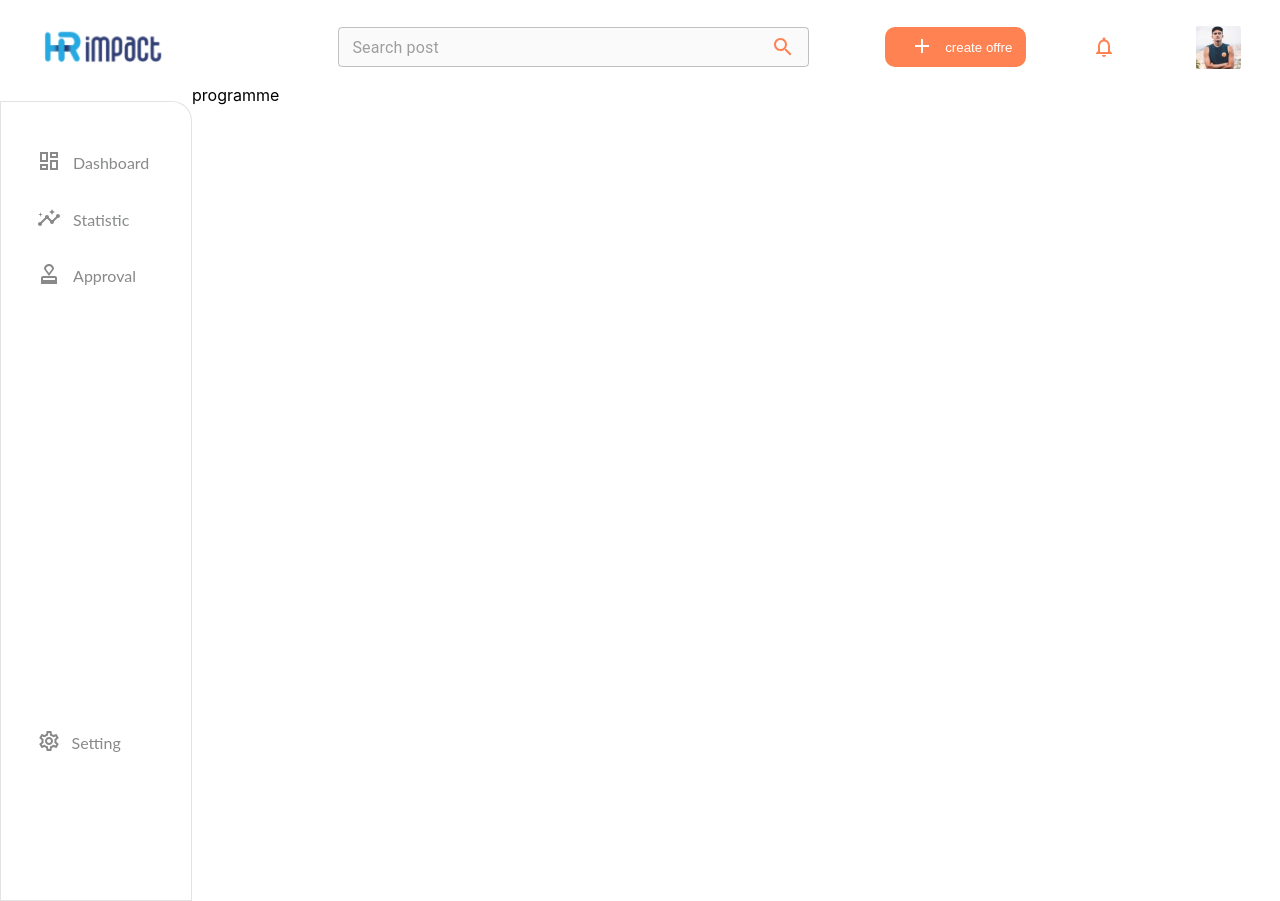
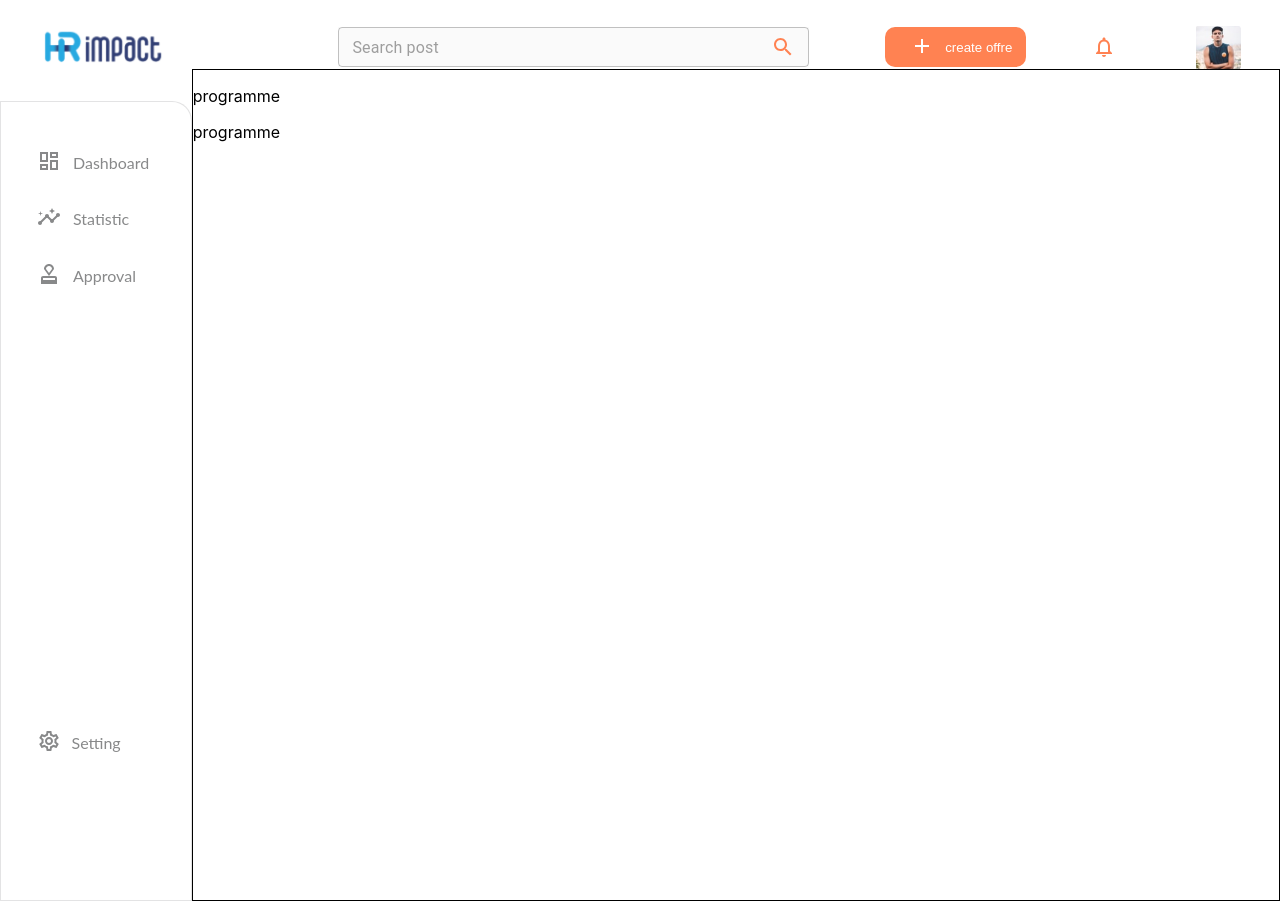
Before and after one commit to Mour63/EMCR, a React (Create React App) app in the folder my-app/: page / in a window 1280 px wide. Built offline with nearby package versions, Linux system fonts and the light colour scheme.

Commit message:
second day ramadan

```diff
--- a/my-app/src/Compenents/addoffre.js
+++ b/my-app/src/Compenents/addoffre.js
@@ -9,6 +9,8 @@ const Addoffre = () => {
                  <Sidebar/>
                  <div className={style.offreforms}>
                     <p>programme</p>
+                    <p>programme</p>
+
                  </div>
             </div>);
 }
--- a/my-app/src/Styles/addoffre.module.css
+++ b/my-app/src/Styles/addoffre.module.css
@@ -1,3 +1,8 @@
 .addoffre {
     display: flex;
+
 }
+.offreforms {
+    border: 1px solid;
+    width: 85%;
+}
```
